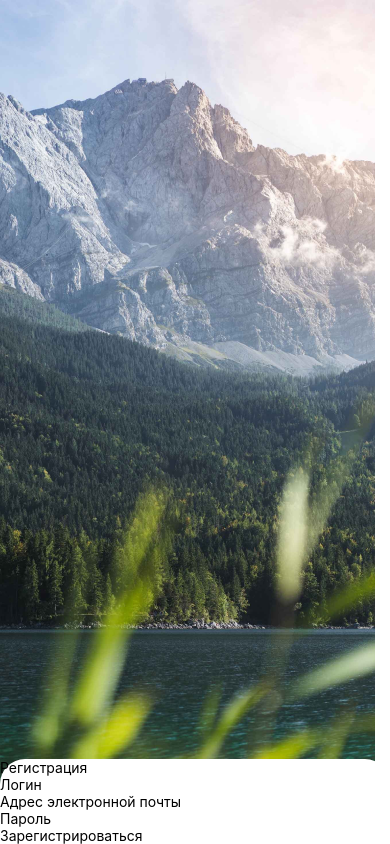
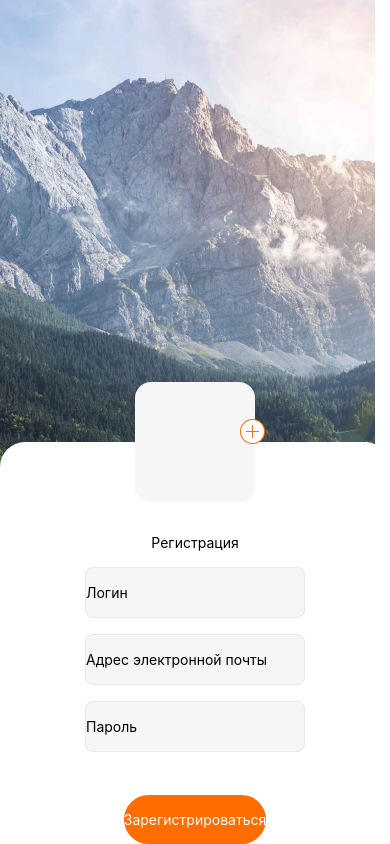
Before and after one commit to Yevhen999/react-native-project, a React Native app: screen / in a window 390 px wide. Built offline with nearby package versions, Linux system fonts and the light colour scheme; grey boxes are pictures that could not be loaded.

Commit message:
add styles

```diff
--- a/App.js
+++ b/App.js
@@ -1,6 +1,6 @@
 import { StatusBar } from "expo-status-bar";
 import { ImageBackground, StyleSheet, View } from "react-native";
-import RegistrationScreen from "./Screens/RegistrationScreen";
+import RegistrationScreen from "./components/Screens/RegistrationScreen";
 
 const image = require("./assets/background.png");
 
--- a/Screens/RegistrationScreen.js
+++ /dev/null
@@ -1,46 +0,0 @@
-import {
-  Image,
-  StyleSheet,
-  Text,
-  TextInput,
-  TouchableOpacity,
-  View,
-} from "react-native";
-
-const avatar = require("../assets/avatar.png");
-
-export const RegistrationScreen = () => {
-  return (
-    <View style={styles.wrap}>
-      <Image source={avatar} />
-      <View>
-        <Text>Регистрация</Text>
-      </View>
-      <View>
-        <Text></Text>
-        <TextInput placeholder="Логин"></TextInput>
-      </View>
-      <View>
-        <Text></Text>
-        <TextInput placeholder="Адрес электронной почты"></TextInput>
-      </View>
-      <View>
-        <Text></Text>
-        <TextInput placeholder="Пароль"></TextInput>
-      </View>
-      <TouchableOpacity>
-        <Text>Зарегистрироваться</Text>
-      </TouchableOpacity>
-    </View>
-  );
-};
-
-const styles = StyleSheet.create({
-  wrap: {
-    backgroundColor: "white",
-    borderTopLeftRadius: 25,
-    borderTopRightRadius: 25,
-  },
-});
-
-export default RegistrationScreen;
--- a/Screens/LoginScreen.js
+++ b/components/Screens/LoginScreen.js
@@ -7,7 +7,7 @@ import {
   View,
 } from "react-native";
 
-const avatar = require("../assets/avatar.png");
+const avatar = require("../../assets/avatar.png");
 
 export const LoginScreen = () => {
   return (
--- /dev/null
+++ b/components/Screens/RegistrationScreen.js
@@ -0,0 +1,84 @@
+import {
+  StyleSheet,
+  Text,
+  TextInput,
+  TouchableOpacity,
+  View,
+  Image,
+} from "react-native";
+
+export const RegistrationScreen = () => {
+  return (
+    <View style={styles.wrap}>
+      <View style={styles.userImage} />
+      <TouchableOpacity style={styles.addAvatar}>
+        <Image source={require("../../assets/add-avatar.png")} />
+      </TouchableOpacity>
+
+      <Text>Регистрация</Text>
+
+      <View>
+        <TextInput style={styles.input} placeholder="Логин"></TextInput>
+
+        <TextInput
+          style={styles.input}
+          placeholder="Адрес электронной почты"
+        ></TextInput>
+
+        <TextInput style={styles.input} placeholder="Пароль"></TextInput>
+      </View>
+      <View>
+        <TouchableOpacity style={styles.btnRegistration}>
+          <Text style={styles.btnText}>Зарегистрироваться</Text>
+        </TouchableOpacity>
+      </View>
+    </View>
+  );
+};
+
+const styles = StyleSheet.create({
+  wrap: {
+    paddingTop: 92,
+    backgroundColor: "white",
+    borderTopLeftRadius: 25,
+    borderTopRightRadius: 25,
+    alignItems: "center",
+    position: "relative",
+  },
+  userImage: {
+    position: "absolute",
+    top: -60,
+    // right: Dimensions.get("window").width / 2 - 60,
+    width: 120,
+    height: 120,
+    borderRadius: 16,
+    backgroundColor: "#F6F6F6",
+  },
+  addAvatar: {
+    position: "absolute",
+    right: 125,
+    bottom: 400,
+  },
+  input: {
+    marginTop: 16,
+    paddingTop: 16,
+    paddingBottom: 16,
+    backgroundColor: "#F6F6F6",
+    borderWidth: 1,
+    borderColor: "#E8E8E8",
+    borderRadius: 8,
+  },
+  btnRegistration: {
+    alignItems: "center",
+    marginTop: 43,
+    paddingTop: 16,
+    paddingBottom: 16,
+    backgroundColor: "#FF6C00",
+    borderRadius: 100,
+  },
+  btnText: {
+    color: "white",
+  },
+});
+
+export default RegistrationScreen;
```
Also changed, not shown: assets/add-avatar.png (added).
